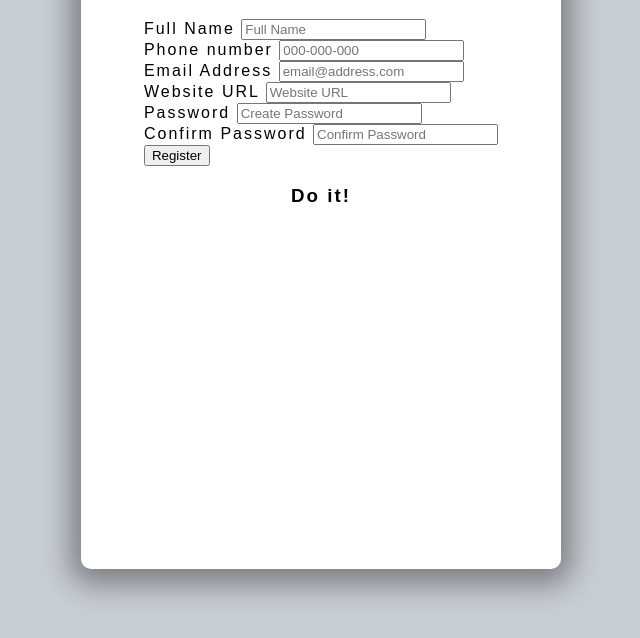
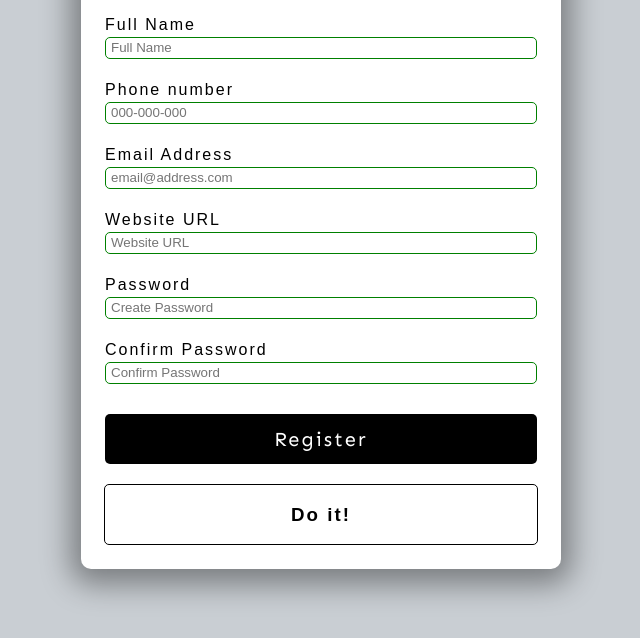
Before and after one commit to Sdaewa/form_validator_template, a plain HTML site: page index.html in a window 1280 px wide. Shown: the part 146-784 px from the top of the page, without its empty margins (319-959 px from the left). Drawn offline with Linux system fonts and the light colour scheme.

Commit message:
form styling

```diff
--- a/style.css
+++ b/style.css
@@ -25,3 +25,68 @@ body {
   border-radius: 10px;
   box-shadow: 0 5px 30px 10px rgba(0, 0, 0, 0.4);
 }
+
+form {
+  width: 90%;
+}
+
+.form-group {
+  height: 65px;
+}
+
+label {
+  position: relative;
+  bottom: 3px;
+}
+
+input {
+  width: 100%;
+  height: 34%;
+  padding: 5px;
+  border: 1px solid black;
+  border-radius: 5px;
+  outline: none;
+  box-sizing: border-box;
+  transition: all 0.3s;
+}
+
+input:valid {
+  border: 1px solid green;
+}
+
+input:invalid {
+  border: 1px solid red;
+}
+
+button {
+  cursor: pointer;
+  color: white;
+  background: black;
+  border: none;
+  border-radius: 5px;
+  height: 50px;
+  width: 100%;
+  font-family: Sen, sans-serif;
+  font-size: 20px;
+  letter-spacing: 2px;
+  margin-top: 5px;
+}
+
+button:hover {
+  filter: brightness(200%);
+  background: rgb(43, 42, 42);
+}
+
+button:focus {
+  outline: none;
+}
+
+.message-container {
+  border: 1px solid black;
+  border-radius: 5px;
+  width: 90%;
+  margin-top: 20px;
+  display: flex;
+  justify-content: center;
+  color: black;
+}
```
